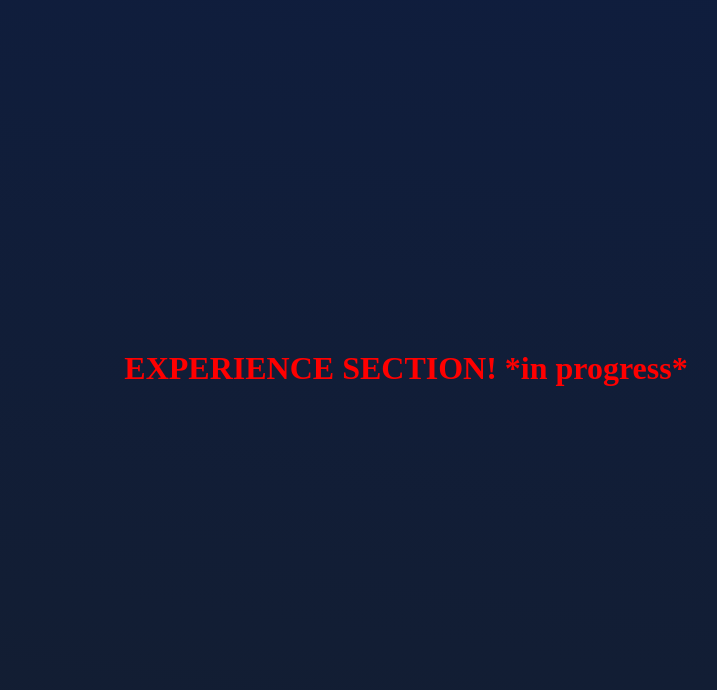
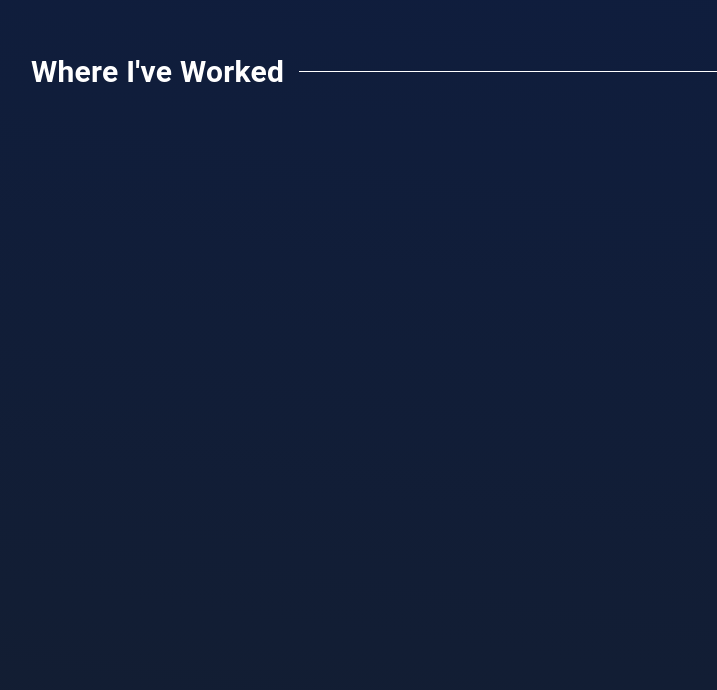
Before and after one commit to nicoflrs/portfolio_website, a Gatsby site: page / in a window 1280 px wide. Shown: the part 1007-1697 px from the top of the page, without its empty margins (234-951 px from the left). Built offline with nearby package versions, Linux system fonts and the light colour scheme; Gatsby itself is replaced by a stand-in of ours.

Commit message:
began experience section

```diff
--- a/src/components/sections/About.tsx
+++ b/src/components/sections/About.tsx
@@ -38,7 +38,7 @@ const About: React.FC = () => {
           >
             About Me
           </Typography>
-          <div style={{ borderBottom: "1px solid white", width: "41vw", flex: 1 }}></div>
+          <div style={{ borderBottom: "1px solid white", flex: 1 }}></div>
         </div>
         <div
           style={{
--- a/src/components/sections/Experience.tsx
+++ b/src/components/sections/Experience.tsx
@@ -1,4 +1,5 @@
 import * as React from "react";
+import { Typography } from "@mui/material";
 
 const Experience: React.FC = () => {
   return (
@@ -11,7 +12,33 @@ const Experience: React.FC = () => {
         justifyContent: "center",
       }}
     >
-      <h1 id="experience">EXPERIENCE SECTION! *in progress*</h1>
+      <div
+        style={{
+          height: "75%",
+          width: "750px",
+        }}
+      >
+        <div
+          style={{
+            display: "flex",
+            alignItems: "center",
+            justifyContent: "space-between",
+          }}
+        >
+          <Typography
+            sx={{
+              top: "0",
+              color: "white",
+              fontWeight: 700,
+              fontSize: "30px",
+              paddingRight: "15px"
+            }}
+          >
+            Where I've Worked
+          </Typography>
+          <div style={{ borderBottom: "1px solid white", flex: 1 }}></div>
+        </div>
+      </div>
     </div>
   );
 };
```
